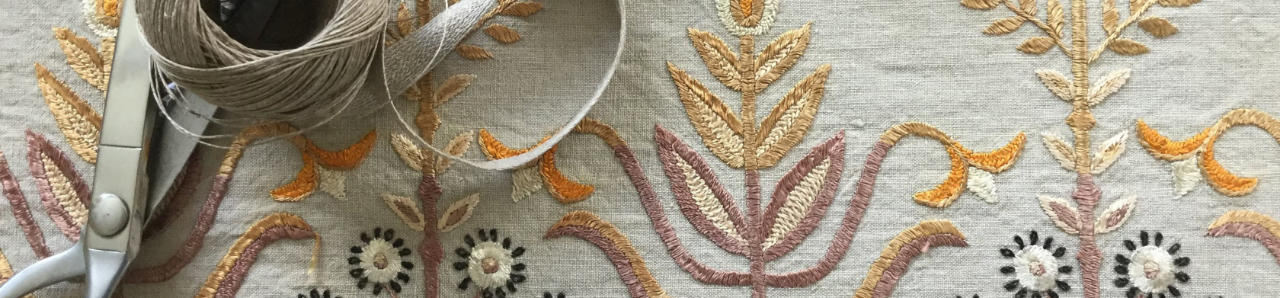
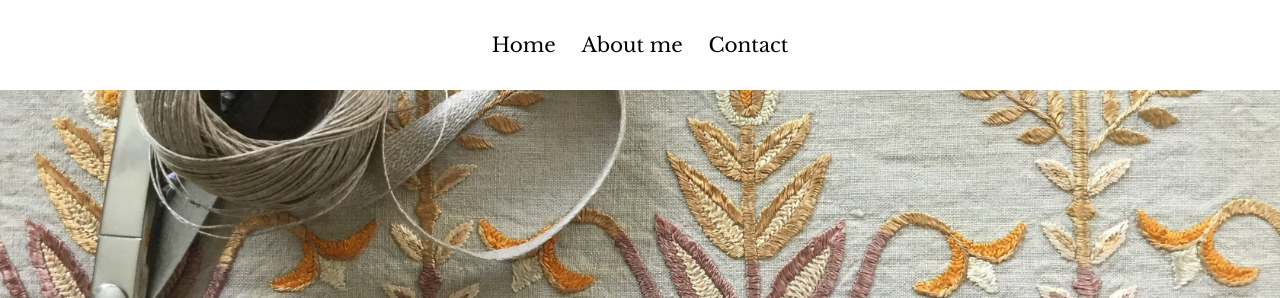
Before and after one commit to Athlon1600/chooselinen.com, a website: page public/index.html in a window 1280 px wide. Shown: the top 298 px of the page. Drawn offline with nearby package versions, Linux system fonts and the light colour scheme.

Commit message:
Added a basic (non-functional) navigation bar.

```diff
--- a/public/index.html
+++ b/public/index.html
@@ -33,6 +33,14 @@
 
   <body>
     <header>
+      <nav>
+        <ul>
+          <li>Home</li>
+          <li>About me</li>
+          <li>Contact</li>
+        </ul>
+      </nav>
+
       <img src="./images/header_full.jpg" />
     </header>
 
--- a/public/styles/styles.css
+++ b/public/styles/styles.css
@@ -44,3 +44,25 @@ a:active {
 a:hover {
   text-decoration: none;
 }
+
+nav {
+  text-align: center;
+}
+
+nav ul {
+  display: inline-block;
+  padding: 0;
+}
+
+nav li {
+  display: inline-block;
+  padding: 0.5em;
+}
+
+nav li:hover {
+  background: lightgray;
+}
+
+nav li:active {
+  background: gray;
+}
```
